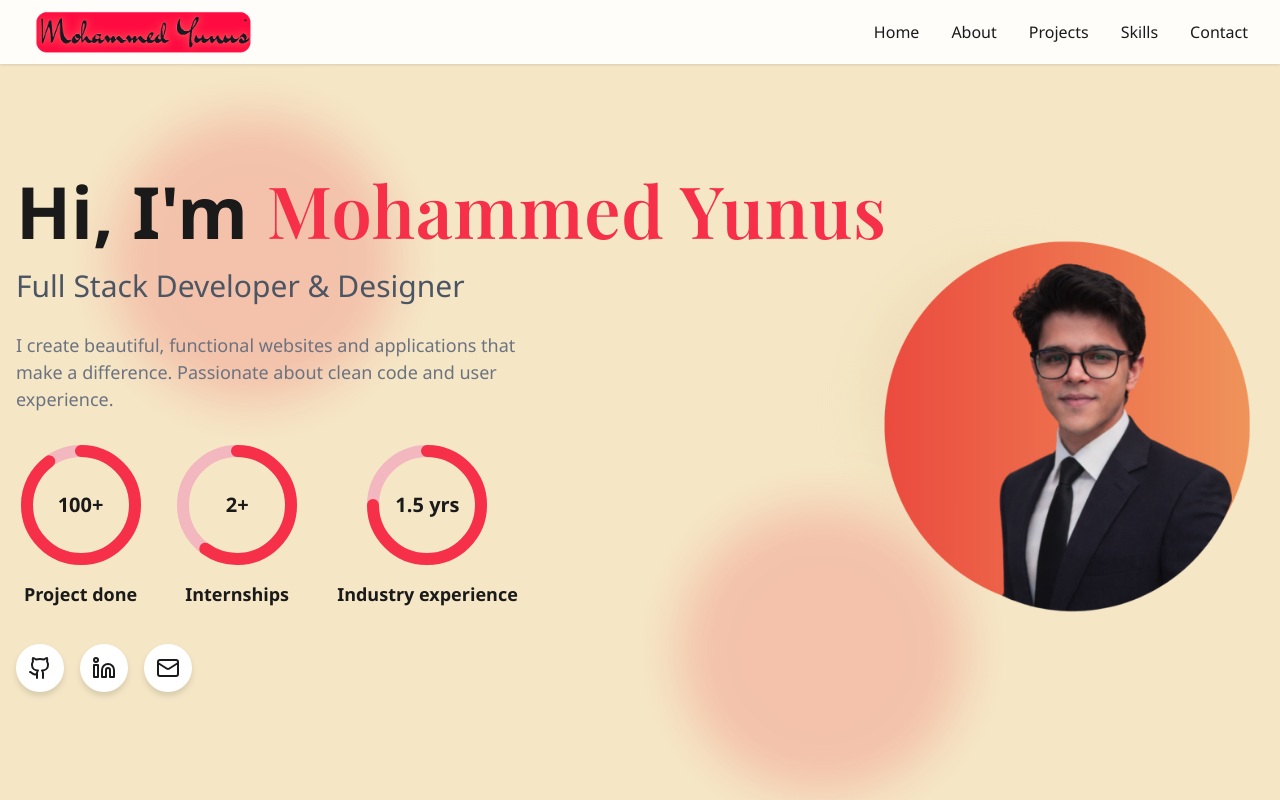
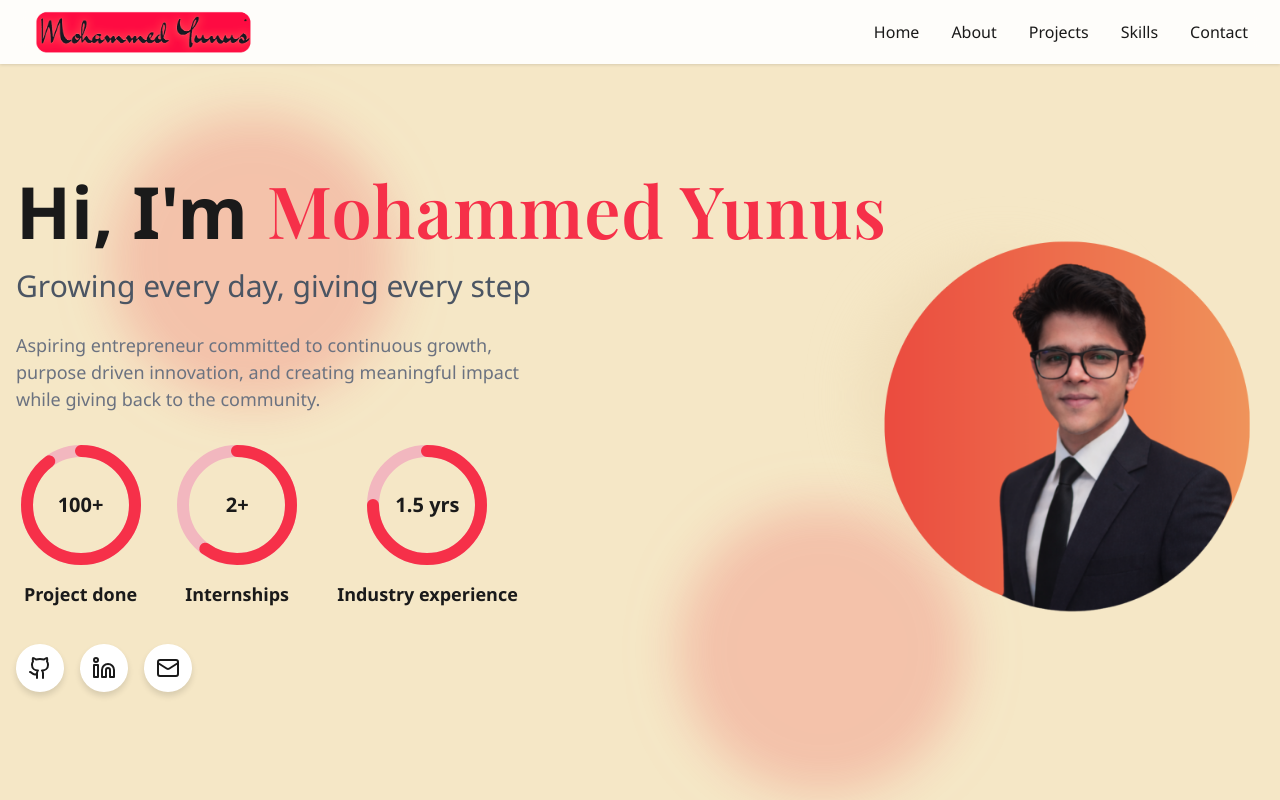
Before and after one commit to mdyunus05786/personal_portfolio_1, a React (Vite) app: page / in a window 1280 px wide. Shown: the top 800 px of the page. Built offline with nearby package versions, Linux system fonts and the light colour scheme.

Commit message:
Add GitHub Pages deployment workflow and update base path

```diff
--- a/src/components/ExperienceRoadmap.tsx
+++ b/src/components/ExperienceRoadmap.tsx
@@ -112,7 +112,7 @@ export function ExperienceRoadmap() {
           observer.disconnect();
         }
       },
-      { threshold: 0.25 }
+      { threshold: 0.2 }
     );
 
     observer.observe(target);
--- a/src/components/Hero.tsx
+++ b/src/components/Hero.tsx
@@ -180,7 +180,7 @@ export function Hero() {
               animate={{ opacity: 1, y: 0 }}
               transition={{ delay: 0.4, duration: 0.8 }}
             >
-              Full Stack Developer & Designer
+              Growing every day, giving every step
             </motion.p>
             <motion.p
               className="hero-body"
@@ -188,8 +188,7 @@ export function Hero() {
               animate={{ opacity: 1, y: 0 }}
               transition={{ delay: 0.6, duration: 0.8 }}
             >
-              I create beautiful, functional websites and applications that make a difference.
-              Passionate about clean code and user experience.
+              Aspiring entrepreneur committed to continuous growth, purpose driven innovation, and creating meaningful impact while giving back to the community.
             </motion.p>
             <motion.div
               className="hero-stats"
@@ -228,7 +227,7 @@ export function Hero() {
                 <Linkedin size={24} />
               </motion.a>
               <motion.a
-                href="mailto:your@email.com"
+                href="mailto:yunu9297@stthomas.edu"
                 className="hero-link"
                 whileHover={{ scale: 1.1, rotate: 5 }}
                 whileTap={{ scale: 0.9 }}
--- a/vite.config.ts
+++ b/vite.config.ts
@@ -4,6 +4,7 @@
   import path from 'path';
 
   export default defineConfig({
+    base: '/personal_portfolio_1/',
     plugins: [react()],
     resolve: {
       extensions: ['.js', '.jsx', '.ts', '.tsx', '.json'],
```
